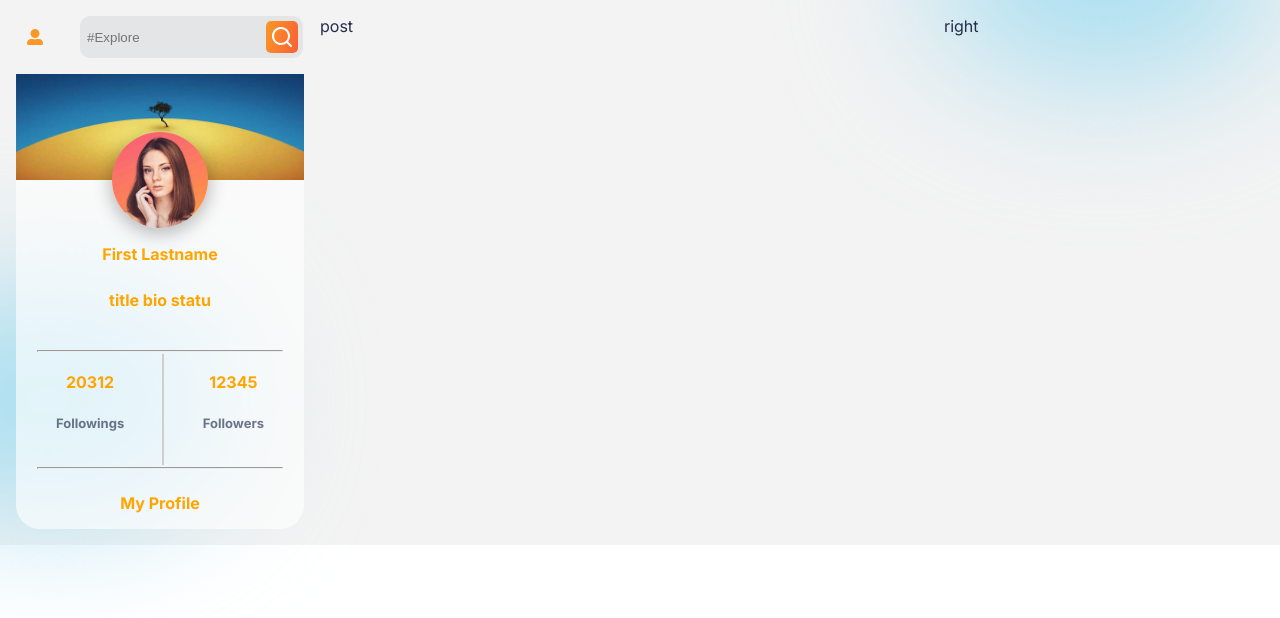
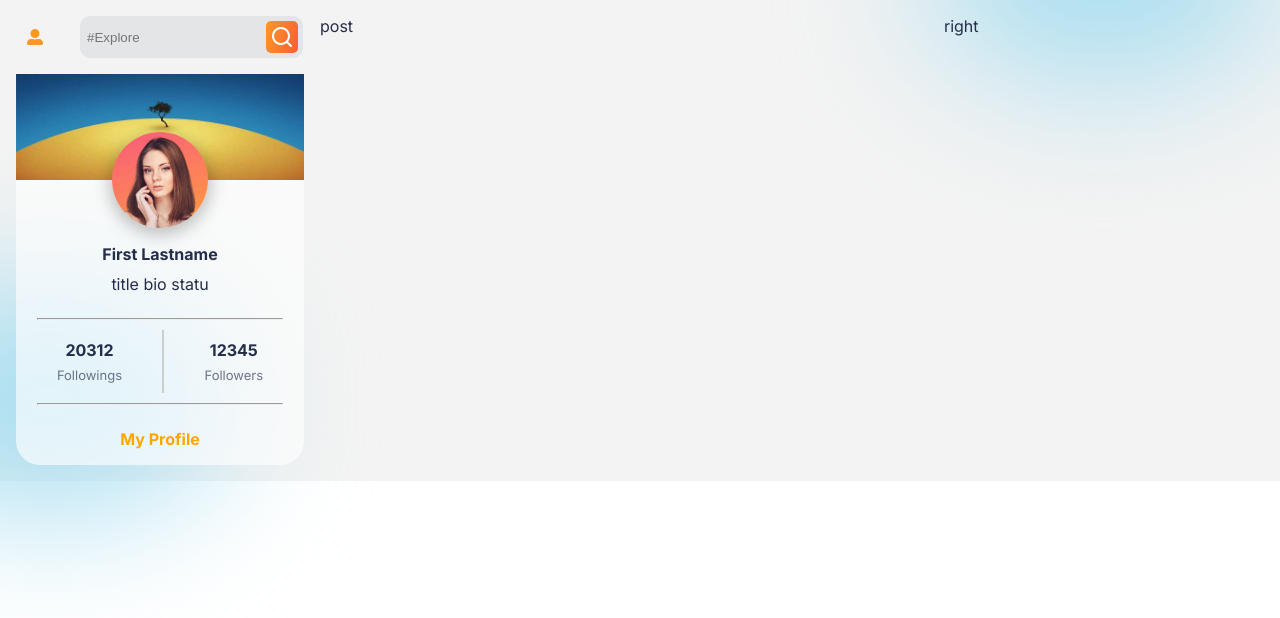
Before and after one commit to Mohammad-Vatankhah/project-manager, a React (Create React App) app in the folder client/: page / in a window 1280 px wide. Shown: the top 618 px of the page. Built offline with nearby package versions, Linux system fonts and the light colour scheme.

Commit message:
a bug fixed

```diff
--- a/client/src/Components/ProfileCard/ProfileCard.css
+++ b/client/src/Components/ProfileCard/ProfileCard.css
@@ -83,7 +83,7 @@
     border-left: 2px solid var(--hrColor);
 }
 
-.ProfileCard span {
+.ProfileCard>span {
     font-weight: bold;
     color: orange;
     align-self: center;
```
